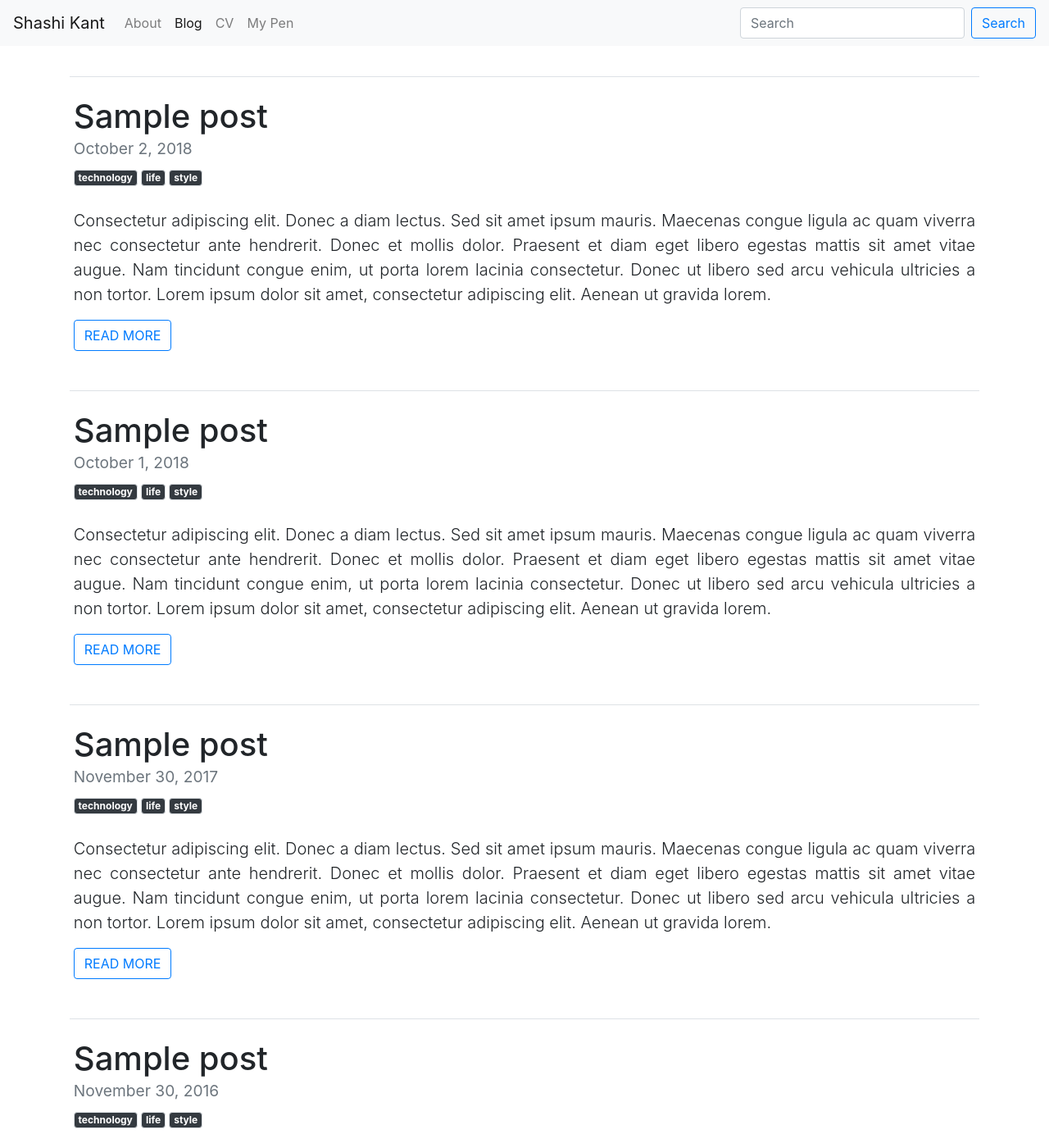
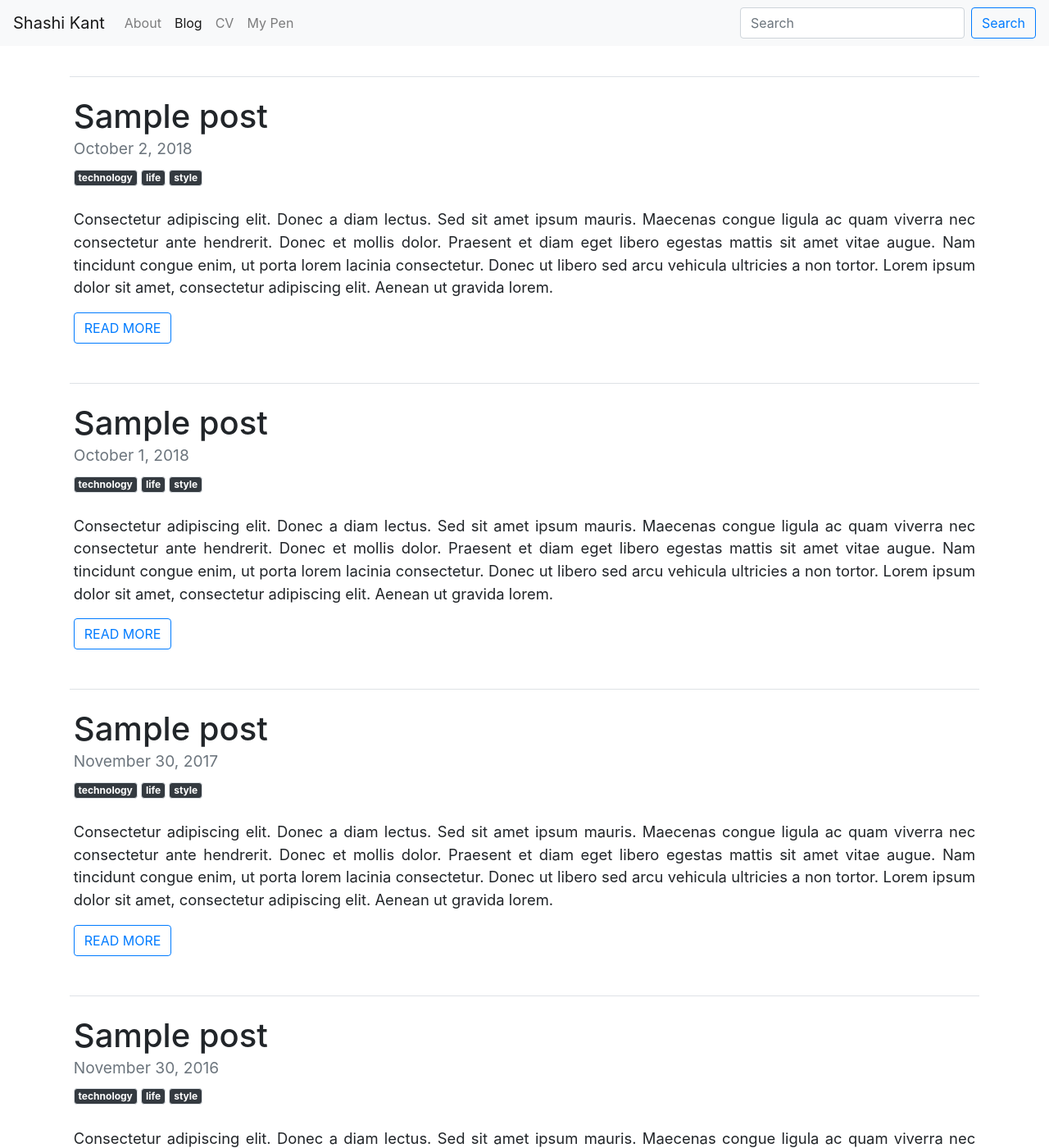
Before and after one commit to shashikg/blog, a Jekyll site: the page built from index.html, in a window 1280 px wide and 1400 px high, scrolled down 191 px. Shown: the whole window at 82% size. Built offline with Jekyll 4.4.1, drawn with Linux system fonts in a browser that asks for light colours; nearby versions of some CDN libraries; the list of posts is cut into pages by our own code.

Commit message:
text formatting

```diff
--- a/_layouts/post.html
+++ b/_layouts/post.html
@@ -17,7 +17,7 @@ layout: post-page
     <a href="#" class="post-tag-content border badge badge-dark">life</a>
     <a href="#" class="post-tag-content border badge badge-dark">style</a>
   </div>
-  <div class="post-content lead">
+  <div class="post-content">
     <p>{{ page.content }}</p>
   </div>
 </div>
--- a/_sass/_base.scss
+++ b/_sass/_base.scss
@@ -26,6 +26,7 @@ body {
 .post-content {
   padding-top: 0.7rem;
   text-align: justify;
+  font-size: 1.15rem;
   text-justify: inter-word;
 }
 .post-footer {
--- a/index.html
+++ b/index.html
@@ -18,7 +18,7 @@ layout: page
       <a href="#" class="post-tag-content border badge badge-dark">life</a>
       <a href="#" class="post-tag-content border badge badge-dark">style</a>
     </div>
-    <div class="post-content lead">
+    <div class="post-content">
       <p>{{ post.excerpt }}</p>
     </div>
     <a href="{{ site.baseurl }}{{ post.url }}" class="post-footer">
```
